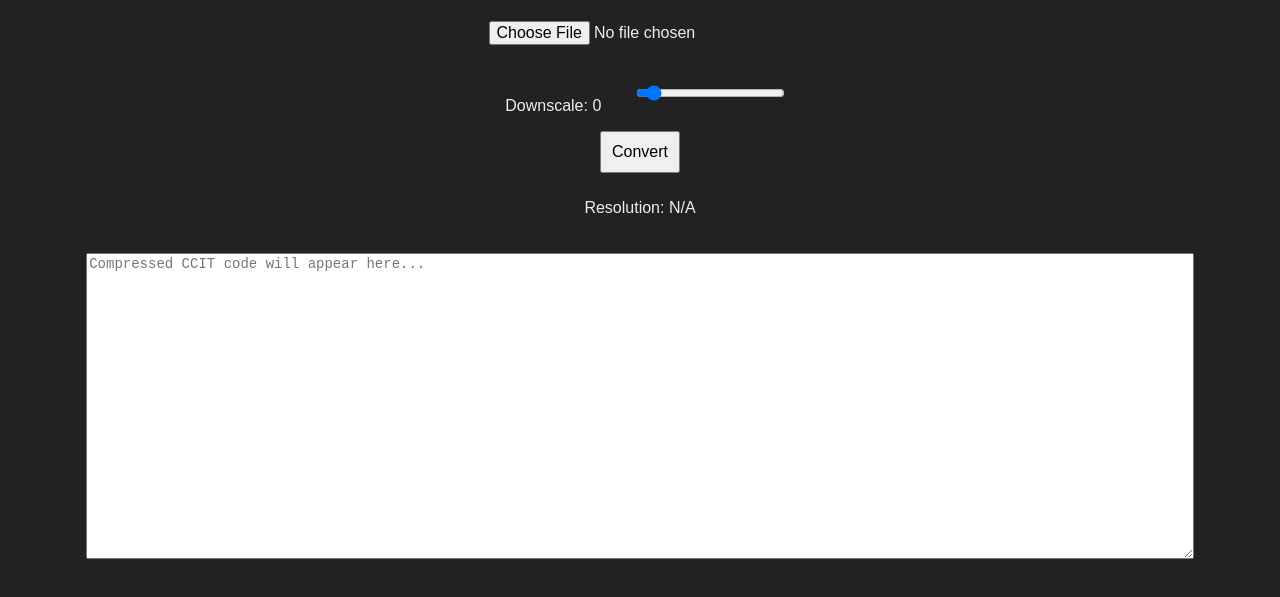
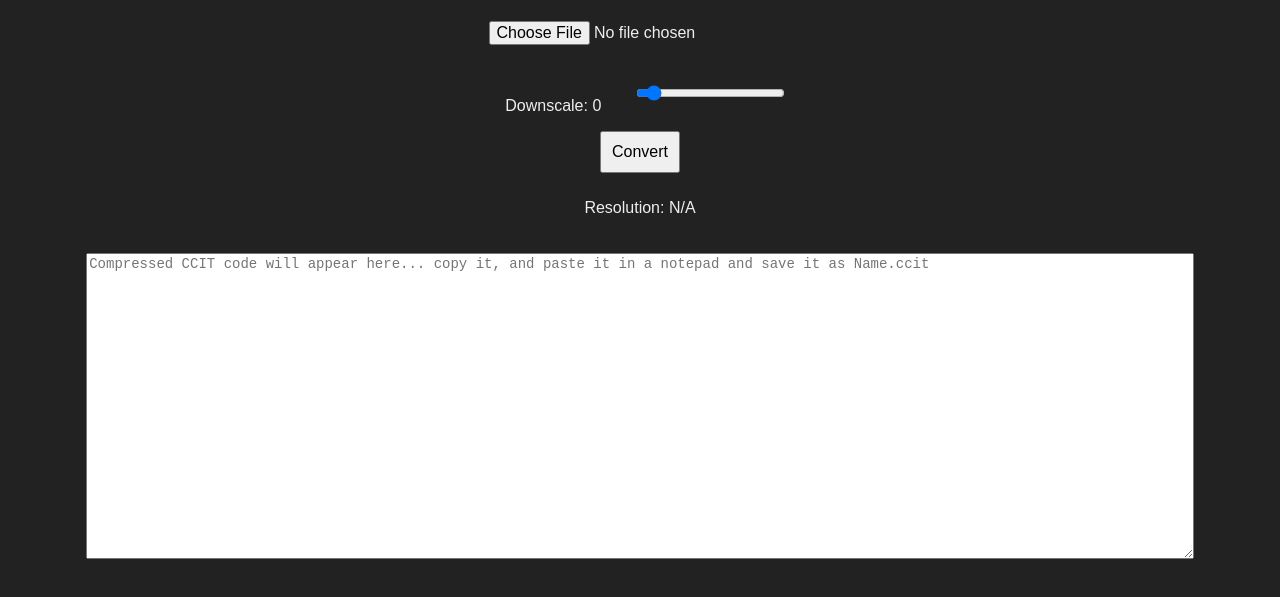
Before and after one commit to FilenFolder/CCIX, a plain HTML site: page index.html in a window 1280 px wide. Shown: the part 107-704 px from the top of the page. Drawn offline with Linux system fonts and the light colour scheme.

Commit message:
Update index.html

```diff
--- a/index.html
+++ b/index.html
@@ -22,7 +22,7 @@
 
 <p id="resolutionText">Resolution: N/A</p>
 
-<textarea id="output" placeholder="Compressed CCIT code will appear here..."></textarea>
+<textarea id="output" placeholder="Compressed CCIT code will appear here... copy it, and paste it in a notepad and save it as Name.ccit"></textarea>
 
 <script>
 function updateScaleValue() {
```
